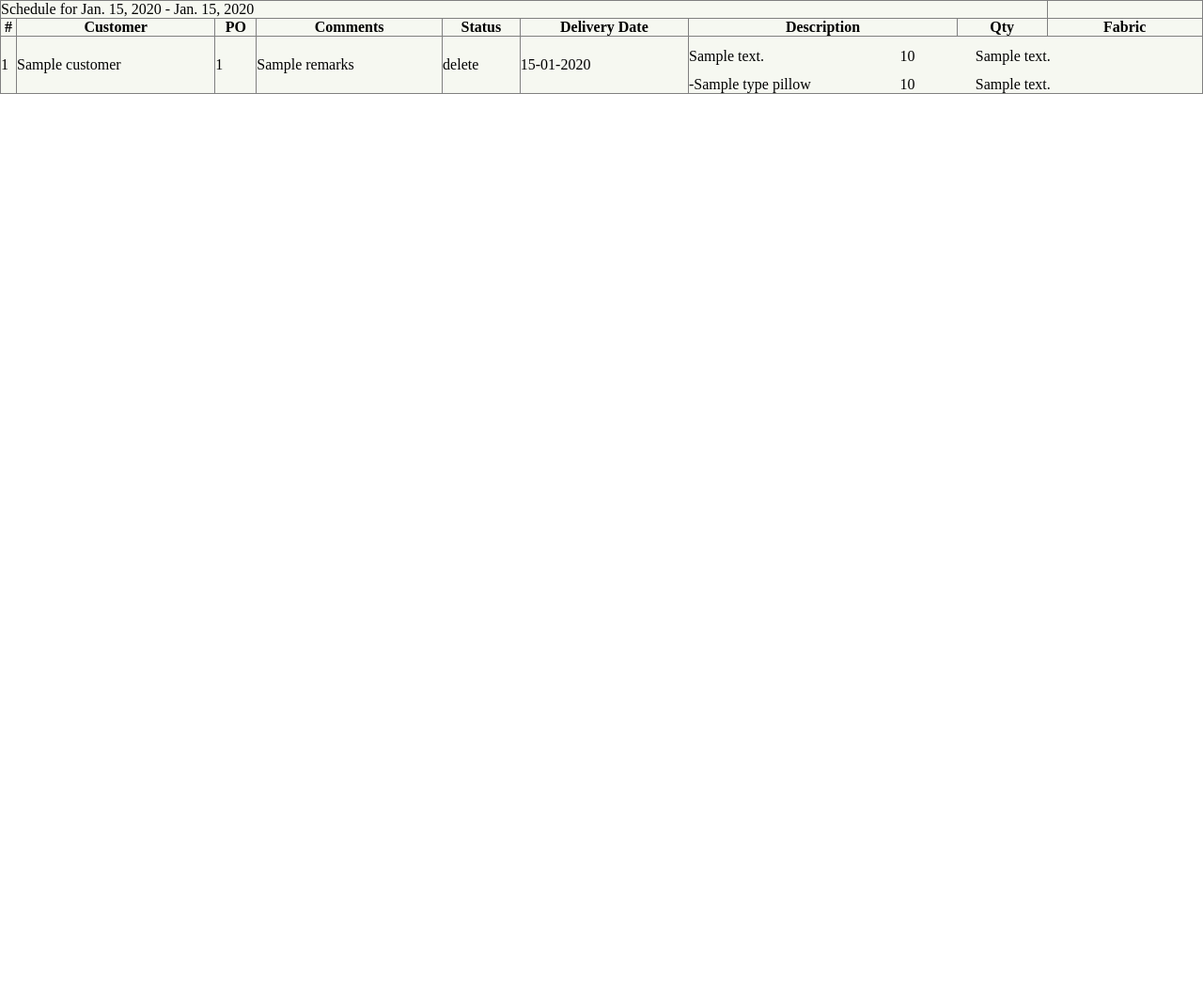
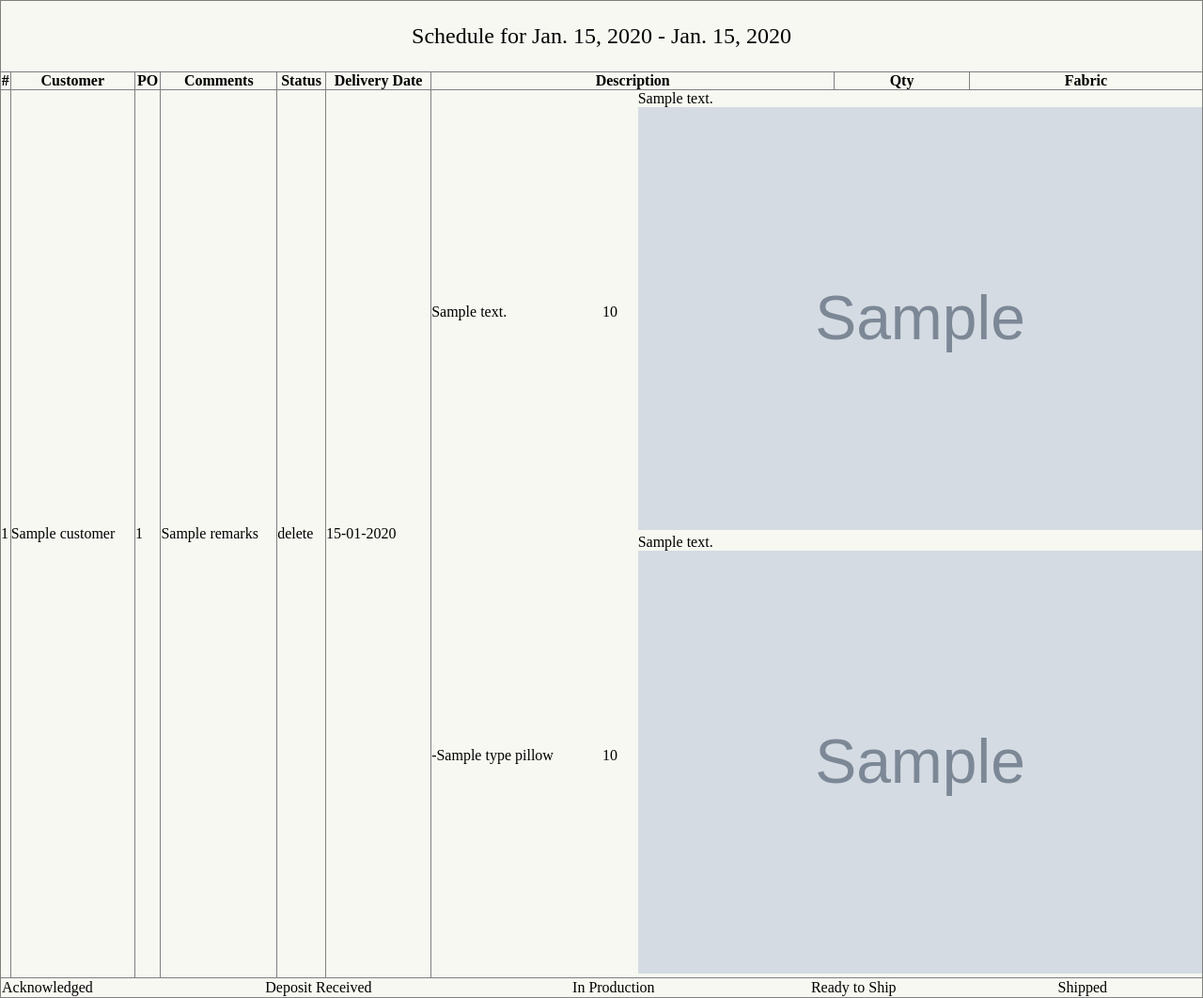
Before and after one commit to charliephairoj/EmployeeCenter, a Django app: template templates/delivery_email.html in a window 1280 px wide. Shown: the whole page at 94% size. Before the commit the page ends 100 px from the top, so only its background shows below. Run offline with Django 3.2, Linux system fonts and the light colour scheme; the template is opened without the code that fills it: most values are stand-ins (such as "Sample title", 1, 10 or a date in 2020); grey boxes marked "Sample" are stand-in pictures.

Commit message:
Updated the delivery email to contain statuses below each acknowledgement

```diff
--- a/templates/delivery_email.html
+++ b/templates/delivery_email.html
@@ -127,6 +127,8 @@
 			/* Put CSS for high density (hdpi) Android layouts in here */
 		}
 		/* end Android targeting */
+
+
 	</style>
 
 	<!-- Targeting Windows Mobile -->
@@ -152,7 +154,7 @@
     <table class="content" width="100%" bgcolor="#f6f8f1" border="1" cellpadding="0" cellspacing="0">
 		<thead>
 			<tr>
-				<td colspan="8">Schedule for {{start_date|date:"N j, Y"}} - {{end_date|date:"N j, Y"}}</td>
+				<td colspan="9" style="text-align:center; font-size:1.5em; padding:1em 0;">Schedule for {{start_date|date:"N j, Y"}} - {{end_date|date:"N j, Y"}}</td>
 			</tr>
 			<tr>
 				<th style="{{header_style}}">#</th>
@@ -182,7 +184,13 @@
 							<tr>
 								<td style="{{item_cell_style}} width:10em;">{{item.description}}</td>
 								<td style="{{item_cell_style}} width:2em; padding:0.75em 1em; text-align:center;">{{item.quantity}}</td>
-								<td style="{{item_cell_style}} width:6em;">{% if item.fabric %}{{item.fabric.description}}{% endif %}</td>
+								<td style="{{item_cell_style}} width:6em;">
+									{% if item.fabric %}
+										{{item.fabric.description}}
+										<img style="width:100%" src="{{item.fabric.image.generate_url}}"/>
+
+									{% endif %}
+								</td>
 							</tr>
 							{% for pillow in item.pillows.all %}
 							<tr>
@@ -192,10 +200,10 @@
 									{% if pillow.fabric %}
 
 									{{pillow.fabric.description}}
+									<img style="width:100%" src="{{pillow.fabric.image.generate_url}}"/>
 
 									{% endif %}
 								</td>
-
 							</tr>
 							{% endfor %}
 
@@ -204,8 +212,22 @@
 					</table>
 				</td>
 			</tr>
+			<tr>
+				<td colspan="9">
+					<table style="width:100%; height:12px">
+						<tr>
+							<td style="{{status_cell}} {% if ack.opened %} background-color:rgb(54, 66, 140); color:#FFF;{% endif %}">Acknowledged</td>
+							<td style="{{status_cell}} {% if ack.deposit_received %} background-color:rgb(50, 130, 120); color:#FFF;{% endif %}">Deposit Received</td>
+							<td style="{{status_cell}} {% if ack.in_production %} background-color:rgb(198, 148, 77); color:#FFF;{% endif %}">In Production</td>
+							<td style="{{status_cell}} {% if ack.ready_to_ship %} background-color:rgb(87,117,83); color:#FFF;{% endif %}">Ready to Ship</td>
+							<td style="{{status_cell}} {% if ack.shipped %} background-color:rgb(97,92,130); color:#FFF;{% endif %}">Shipped</td>
+						</tr>
+					</table>
+				</td>
+			</tr>
 			{% endfor %}
 		</tbody>
     </table>
+
 </body>
 </html>
```
Also changed, not shown: scripts/delivery.py (+26 -6 lines).
